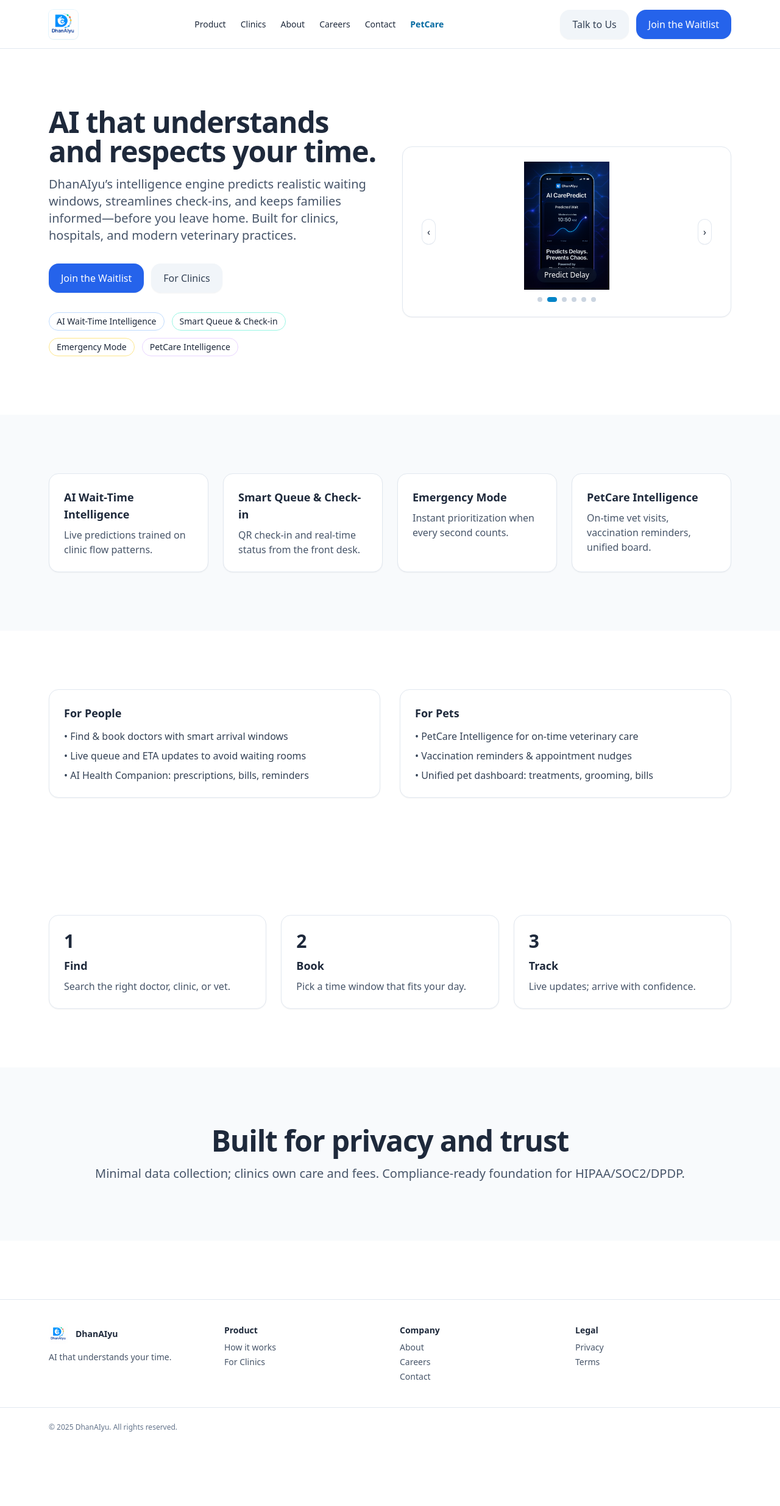
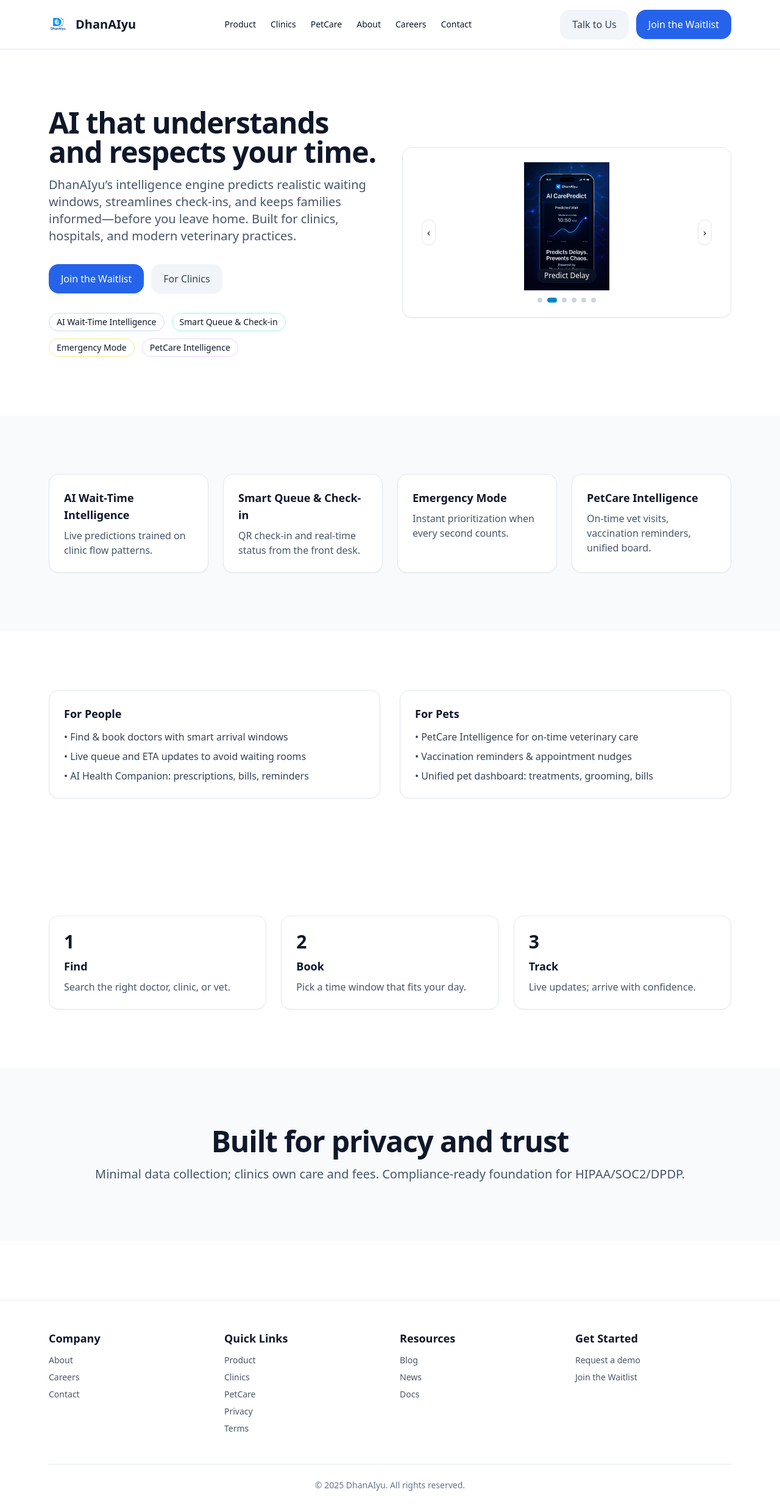
Before and after one commit to KP-1306/dhanaiyu-site, a Next.js app: page / in a window 1280 px wide. Shown: the whole page at 61% size. Before the commit the page ends 2372 px from the top, so only its background shows below. Built offline with nearby package versions, Linux system fonts and the light colour scheme.

Commit message:
Update layout.tsx

```diff
--- a/app/layout.tsx
+++ b/app/layout.tsx
@@ -1,56 +1,101 @@
+// app/layout.tsx
 import "./globals.css";
-import Image from "next/image";
 import Link from "next/link";
-
 
 export const metadata = {
   title: "DhanAIyu — Smarter Health Appointments",
-  description: "Predictable waiting windows, QR check‑in, and live updates for Indian clinics and families. Privacy‑first, simple to use.",
-  openGraph: { title: "DhanAIyu — Smarter Health Appointments", description: "Predictable waiting windows, QR check‑in, and live updates for Indian clinics and families.", images: ["/og.png"] },
+  description:
+    "Predictable waiting windows, smart queue & check-in, live updates — built for clinics, families, and pets.",
+  openGraph: {
+    title: "DhanAIyu — Smarter Health Appointments",
+    description:
+      "Predictable waiting windows, smart queue & check-in, live updates — built for clinics, families, and pets.",
+    images: ["/og.png"],
+  },
 };
+
 export default function RootLayout({ children }: { children: React.ReactNode }) {
   return (
-    <html lang="en"><body>
-      <header className="border-b border-slate-200 h-16 md:h-20 flex items-center">
-        <div className="container flex items-center justify-between py-4 gap-6">
-          <Link
-            href="/"
-          aria-label="DhanAIyu — Home"
-          className="flex items-center" // no gap needed since we removed the text
-          >
-      <Image
-    src="/logo.png"
-    alt="DhanAIyu Logo"
-    width={48}
-    height={48}
-    priority
-    className="shrink-0 rounded-lg ring-1 ring-sky-200/40 shadow-sm"
-  />
+    <html lang="en">
+      <body className="min-h-screen bg-white text-slate-900">
+        {/* Header */}
+        <header className="border-b border-slate-200">
+          <div className="container mx-auto px-4">
+            <div className="flex items-center justify-between py-4 gap-6">
+              <Link href="/" className="flex items-center gap-3">
+                <img src="/logo.png" alt="DhanAIyu" className="h-8 w-8 rounded" />
+                <span className="font-semibold text-xl">DhanAIyu</span>
               </Link>
+
               <nav className="hidden md:flex items-center gap-6 text-sm">
                 <Link href="/product">Product</Link>
                 <Link href="/clinics">Clinics</Link>
+                <Link href="/petcare">PetCare</Link>{/* NEW */}
                 <Link href="/about">About</Link>
                 <Link href="/careers">Careers</Link>
                 <Link href="/contact">Contact</Link>
-            <Link href="/petcare" className="font-semibold text-sky-700">PetCare</Link> {/* NEW */}
               </nav>
+
               <div className="flex items-center gap-3">
                 <Link href="/contact" className="btn btn-ghost">Talk to Us</Link>
                 <Link href="/contact" className="btn btn-primary">Join the Waitlist</Link>
               </div>
             </div>
+          </div>
         </header>
+
+        {/* Main */}
         <main>{children}</main>
+
+        {/* Footer */}
         <footer className="border-t border-slate-200 mt-24">
-        <div className="container py-10 grid md:grid-cols-4 gap-8 text-sm">
-          <div><div className="flex items-center gap-3 mb-3"><img src="/logo.png" className="h-8 w-8 rounded-lg" alt="logo" /><span className="font-semibold">DhanAIyu</span></div><p className="text-slate-600">AI that understands your time.</p></div>
-          <div><div className="font-semibold mb-2">Product</div><ul className="space-y-1 text-slate-600"><li><Link href="/product">How it works</Link></li><li><Link href="/clinics">For Clinics</Link></li></ul></div>
-          <div><div className="font-semibold mb-2">Company</div><ul className="space-y-1 text-slate-600"><li><Link href="/about">About</Link></li><li><Link href="/careers">Careers</Link></li><li><Link href="/contact">Contact</Link></li></ul></div>
-          <div><div className="font-semibold mb-2">Legal</div><ul className="space-y-1 text-slate-600"><li><Link href="/legal/privacy">Privacy</Link></li><li><Link href="/legal/terms">Terms</Link></li></ul></div>
+          <div className="container mx-auto px-4">
+            <div className="grid md:grid-cols-4 gap-8 py-12">
+              <div>
+                <div className="font-semibold text-lg">Company</div>
+                <ul className="mt-3 space-y-2 text-sm text-slate-600">
+                  <li><Link href="/about">About</Link></li>
+                  <li><Link href="/careers">Careers</Link></li>
+                  <li><Link href="/contact">Contact</Link></li>
+                </ul>
               </div>
-        <div className="border-t border-slate-200"><div className="container py-6 text-xs text-slate-500">© {new Date().getFullYear()} DhanAIyu. All rights reserved.</div></div>
+
+              <div>
+                <div className="font-semibold text-lg">Quick Links</div>
+                {/* <<<<<< This is the block you were looking for */}
+                <ul className="mt-3 space-y-2 text-sm text-slate-600">
+                  <li><Link href="/product">Product</Link></li>
+                  <li><Link href="/clinics">Clinics</Link></li>
+                  <li><Link href="/petcare">PetCare</Link></li> {/* NEW */}
+                  <li><Link href="/privacy">Privacy</Link></li>
+                  <li><Link href="/terms">Terms</Link></li>
+                </ul>
+              </div>
+
+              <div>
+                <div className="font-semibold text-lg">Resources</div>
+                <ul className="mt-3 space-y-2 text-sm text-slate-600">
+                  <li><Link href="/blog">Blog</Link></li>
+                  <li><Link href="/news">News</Link></li>
+                  <li><Link href="/docs">Docs</Link></li>
+                </ul>
+              </div>
+
+              <div>
+                <div className="font-semibold text-lg">Get Started</div>
+                <ul className="mt-3 space-y-2 text-sm text-slate-600">
+                  <li><Link href="/contact">Request a demo</Link></li>
+                  <li><Link href="/contact">Join the Waitlist</Link></li>
+                </ul>
+              </div>
+            </div>
+
+            <div className="border-t border-slate-200 py-6 text-center text-sm text-slate-500">
+              © {new Date().getFullYear()} DhanAIyu. All rights reserved.
+            </div>
+          </div>
         </footer>
-    </body></html>
+      </body>
+    </html>
   );
 }
```
Lines whose indentation alone changed are shown as unchanged.
